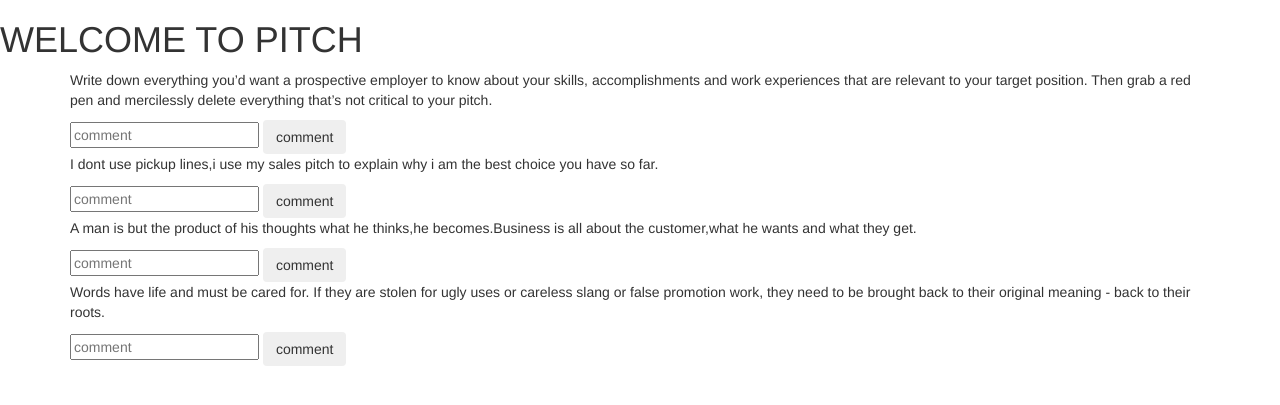
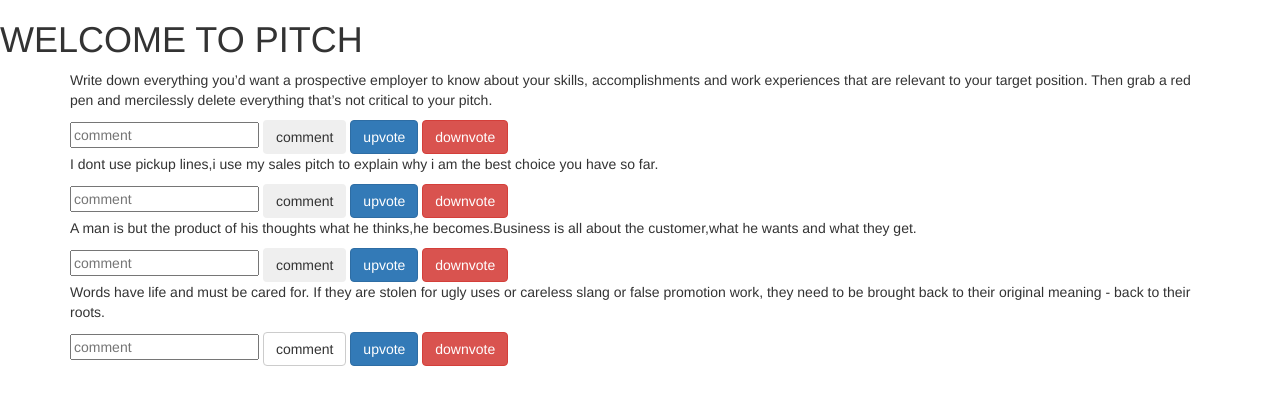
Before and after one commit to lilianwaweru/Pitch, a Flask app: page / in a window 1280 px wide. Shown: the part 102-507 px from the top of the page. Run offline with Flask 2, Linux system fonts and the light colour scheme; some libraries are stand-ins or nearby versions.

Commit message:
added an upvote and downvote button

```diff
--- a/app/templates/index.html
+++ b/app/templates/index.html
@@ -4,12 +4,15 @@
 
     <div class="container">
         <div class="interview">
+
         <p>
             Write down everything you’d want a prospective employer to know about your skills, accomplishments and work experiences that are relevant to your target position. Then grab a red pen and mercilessly delete everything that’s not critical to your pitch.
         </p>
         <form>
                 <input type="text"  placeholder="comment" class="form_control">
                 <input type="submit" value="comment" class="btn btn_default">
+                <input type="submit" value="upvote" class="btn btn-primary">
+                <input type="submit" value="downvote" class="btn btn-danger">
             </form>
         </div>
         <div class="pickup-lines">
@@ -19,6 +22,8 @@
             <form>
                     <input type="text"  placeholder="comment" class="form_control">
                     <input type="submit" value="comment" class="btn btn_default">
+                    <input type="submit" value="upvote" class="btn btn-primary">
+                    <input type="submit" value="downvote" class="btn btn-danger">
                 </form>
         </div>
         <div class="product">
@@ -28,6 +33,8 @@
             <form>
                     <input type="text"  placeholder="comment" class="form_control">
                     <input type="submit" value="comment" class="btn btn_default">
+                    <input type="submit" value="upvote" class="btn btn-primary">
+                    <input type="submit" value="downvote" class="btn btn-danger">
                 </form>
         </div>
         <div class="promotion">
@@ -36,7 +43,9 @@
             </p>
             <form>
                     <input type="text"  placeholder="comment" class="form_control">
-                    <input type="submit" value="comment" class="btn btn_default">
+                    <input type="submit" value="comment" class="btn btn-default">
+                    <input type="submit" value="upvote" class="btn btn-primary">
+                    <input type="submit" value="downvote" class="btn btn-danger">
                 </form>
         </div>
 
```
